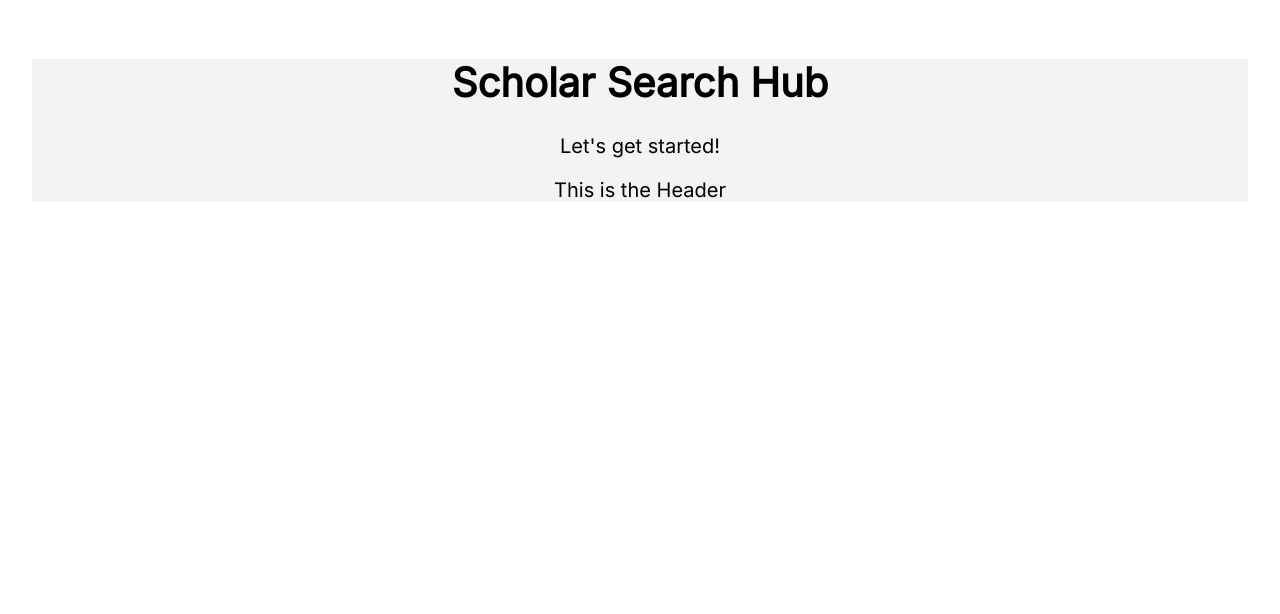
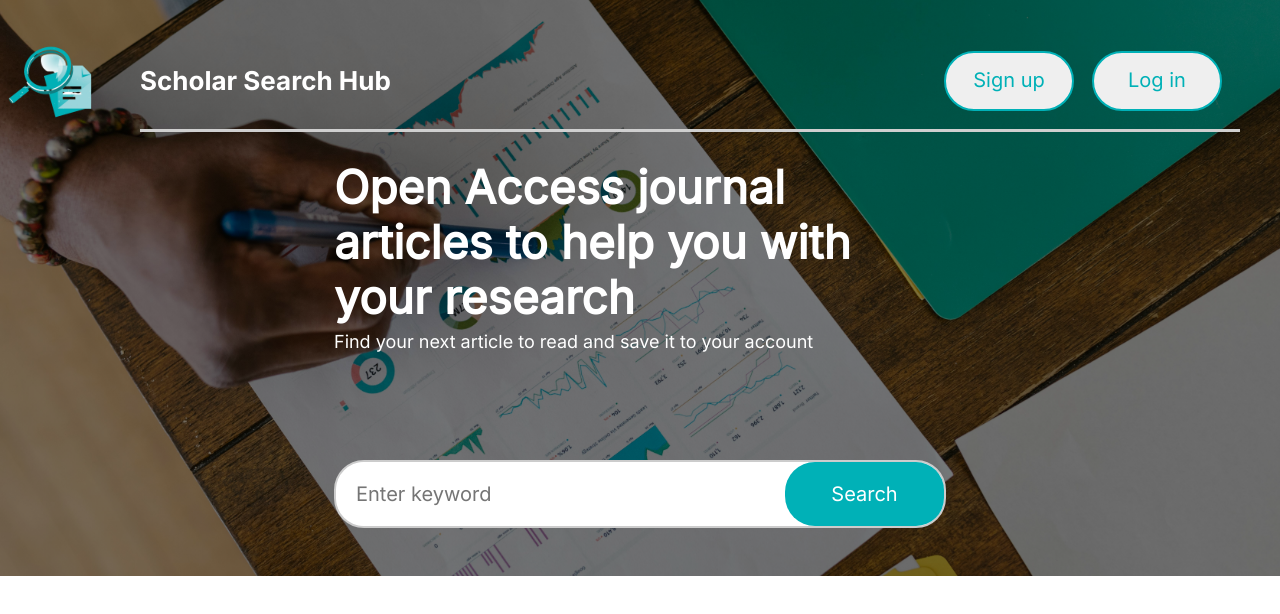
Before and after one commit to katiejacobson/scholar_search_hub, a React (Vite) app: page / in a window 1280 px wide. Shown: the top 614 px of the page. Built offline with nearby package versions, Linux system fonts and the light colour scheme.

Commit message:
feat/header and searchform

```diff
--- a/src/components/App/App.css
+++ b/src/components/App/App.css
@@ -1,10 +1,3 @@
-#root {
-  max-width: 1280px;
-  margin: 0 auto;
-  padding: 2rem;
-  text-align: center;
-}
-
 .page {
   background-color: #f3f3f3;
   font-family: "Inter Regular", Arial, sans-serif;
@@ -12,10 +5,31 @@
   line-height: 1.2;
   font-size: 20px;
   color: #000000;
+  margin: 0 auto;
 }
 
 .page__content {
   max-width: 1360px;
   margin: 0 auto;
-  padding: 0 20px;
+  /* padding: 0 20px; */
 }
+
+.page__image_top {
+  /* background-color: #ffffff; */
+  background: linear-gradient(rgba(0, 0, 0, 0.5), rgba(0, 0, 0, 0.5)),
+    url("../../assets/ScholarSearchHubHeader.jpg");
+  /* background-image: url("../../assets/ScholarSearchHubHeader.jpg"); */
+  background-size: cover;
+  background-position: center;
+  background-repeat: no-repeat;
+  height: 100vh;
+  max-height: 576px;
+  /* padding: 30px 80px 40px; */
+  display: flex;
+  flex-direction: column;
+  position: relative;
+  box-sizing: border-box;
+  z-index: 1;
+
+  color: white;
+}
--- a/src/components/App/App.jsx
+++ b/src/components/App/App.jsx
@@ -1,19 +1,16 @@
 import { useState } from "react";
 import "./App.css";
 import Header from "../Header/Header.jsx";
+import SearchForm from "../SearchForm/SearchForm.jsx";
 
 function App() {
-  const [count, setCount] = useState(0);
-
   return (
     <>
       <div className="page">
-        <h1>Scholar Search Hub</h1>
-        <p>Let's get started!</p>
-        <div className="page_content">
-          <div>
+        <div className="page__content">
+          <div className="page__image_top">
             <Header />
-            {/* SearchForm */}
+            <SearchForm />
           </div>
           <div>{/* ArticleSection */}</div>
         </div>
--- a/src/components/Header/Header.css
+++ b/src/components/Header/Header.css
@@ -0,0 +1,44 @@
+.header {
+  display: flex;
+
+  padding: 32px 0 28px;
+}
+
+.header__container {
+  display: flex;
+  align-items: center;
+  justify-content: space-between;
+  width: 100%;
+  border-bottom: solid;
+  border-color: #cfcfcf;
+  margin: 0 40px;
+}
+
+a {
+  text-decoration: none;
+}
+
+.header__logo {
+  height: 100px;
+  width: 100px;
+}
+
+.header__title {
+  font-size: 26px;
+  font-family: "Inter Bold";
+  color: #ffffff;
+}
+
+.header__button-container {
+}
+
+.header__button {
+  height: 60px;
+  width: 130px;
+  color: #00b1b7;
+  text-align: center;
+  margin-right: 18px;
+  border-color: #00b1b7;
+  border-radius: 30px;
+  border-style: solid;
+}
--- a/src/components/Header/Header.jsx
+++ b/src/components/Header/Header.jsx
@@ -1,10 +1,16 @@
 import "./Header.css";
+import logo from "../../assets/SSH_logo.png";
 
 function Header() {
   return (
     <header className="header">
-      <div className="header_container">
-        <p>This is the Header</p>
+      <img className="header__logo" src={logo} alt="Logo" />
+      <div className="header__container">
+        <h1 className="header__title">Scholar Search Hub</h1>
+        <div className="header__button-container">
+          <button className="header__button">Sign up</button>
+          <button className="header__button">Log in</button>
+        </div>
       </div>
     </header>
   );
--- a/src/components/SearchForm/SearchForm.css
+++ b/src/components/SearchForm/SearchForm.css
@@ -0,0 +1,44 @@
+.searchform__container {
+  margin: 0 auto;
+}
+
+.searchform__description {
+  margin: 0;
+  font-size: 46px;
+  max-width: 608px;
+}
+
+.searchform__instructions {
+  font-size: 18px;
+  margin-top: 5px;
+}
+
+.searchform__form {
+  display: inline-flex;
+  border: 2px solid #ccc;
+  border-radius: 30px;
+  overflow: hidden;
+  background: #ffff;
+  width: 608px;
+  margin: 90px 0 80px;
+  height: 64px;
+}
+
+.searchform__input {
+  border: none;
+  outline: none;
+  padding: 10px 20px;
+  border-radius: 30px 0 0 30px;
+  width: 440px;
+  background-color: #ffff;
+}
+
+.searchform__button {
+  border: none;
+  outline: none;
+  padding: 10px 20px;
+  width: 168px;
+  border-radius: 30px 0 0 30px;
+  background-color: #00b1b7;
+  color: #ffff;
+}
--- a/src/components/SearchForm/SearchForm.jsx
+++ b/src/components/SearchForm/SearchForm.jsx
@@ -0,0 +1,26 @@
+import "./SearchForm.css";
+
+function SearchForm() {
+  return (
+    <div className="searchform__container">
+      <h2 className="searchform__description">
+        Open Access journal articles to help you with your research
+      </h2>
+      <p className="searchform__instructions">
+        Find your next article to read and save it to your account
+      </p>
+      <form className="searchform__form">
+        <input
+          className="searchform__input"
+          type="text"
+          name="keyword"
+          id="keyword"
+          placeholder="Enter keyword"
+        />
+        <button className="searchform__button">Search</button>
+      </form>
+    </div>
+  );
+}
+
+export default SearchForm;
```
Also changed, not shown: src/assets/SSH_logo.png (added), src/assets/ScholarSearchHubHeader.jpg (added), src/components/ArticleSection/ArticleSection.css (added), src/components/ArticleSection/ArticleSection.jsx (added).
